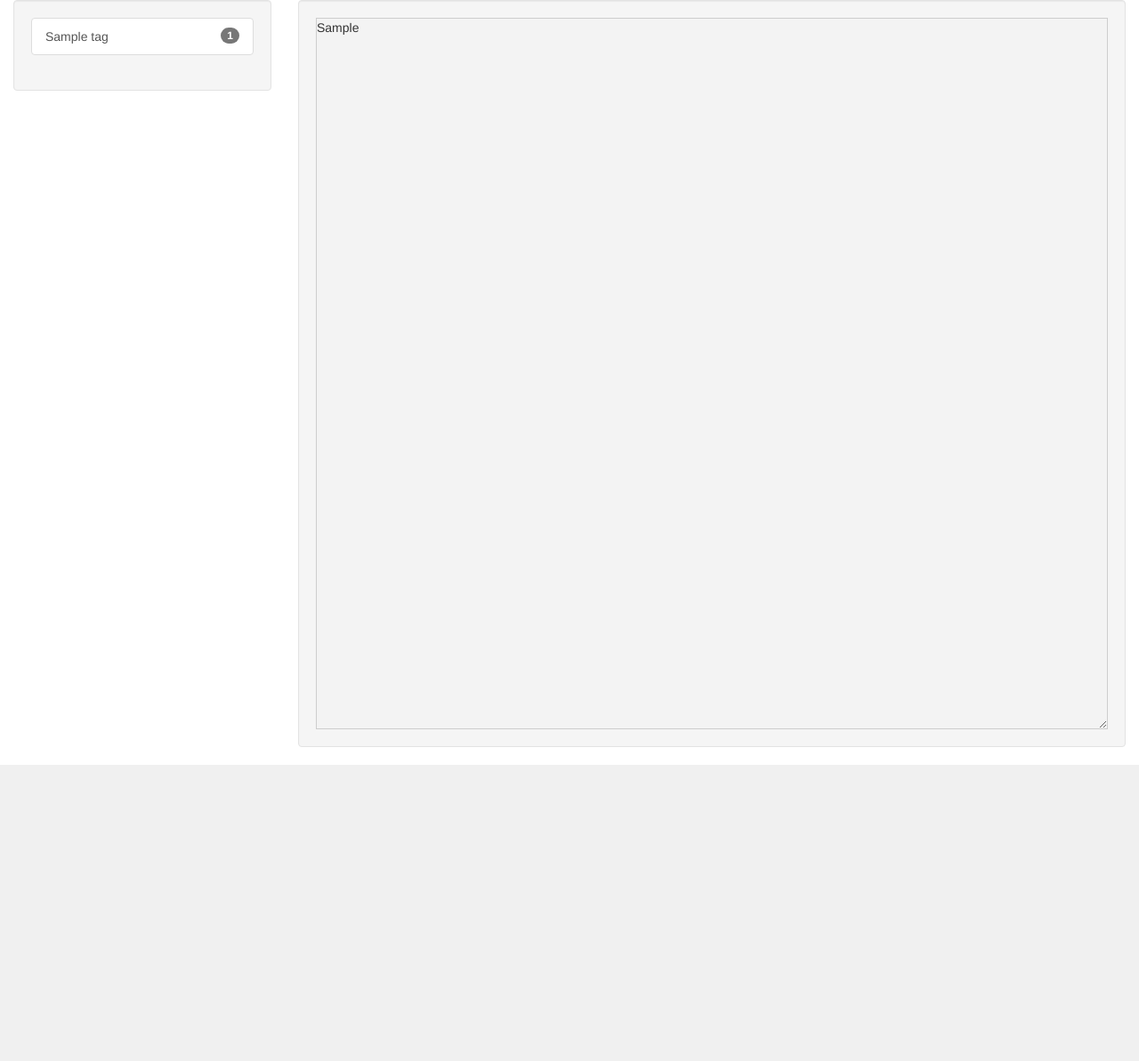
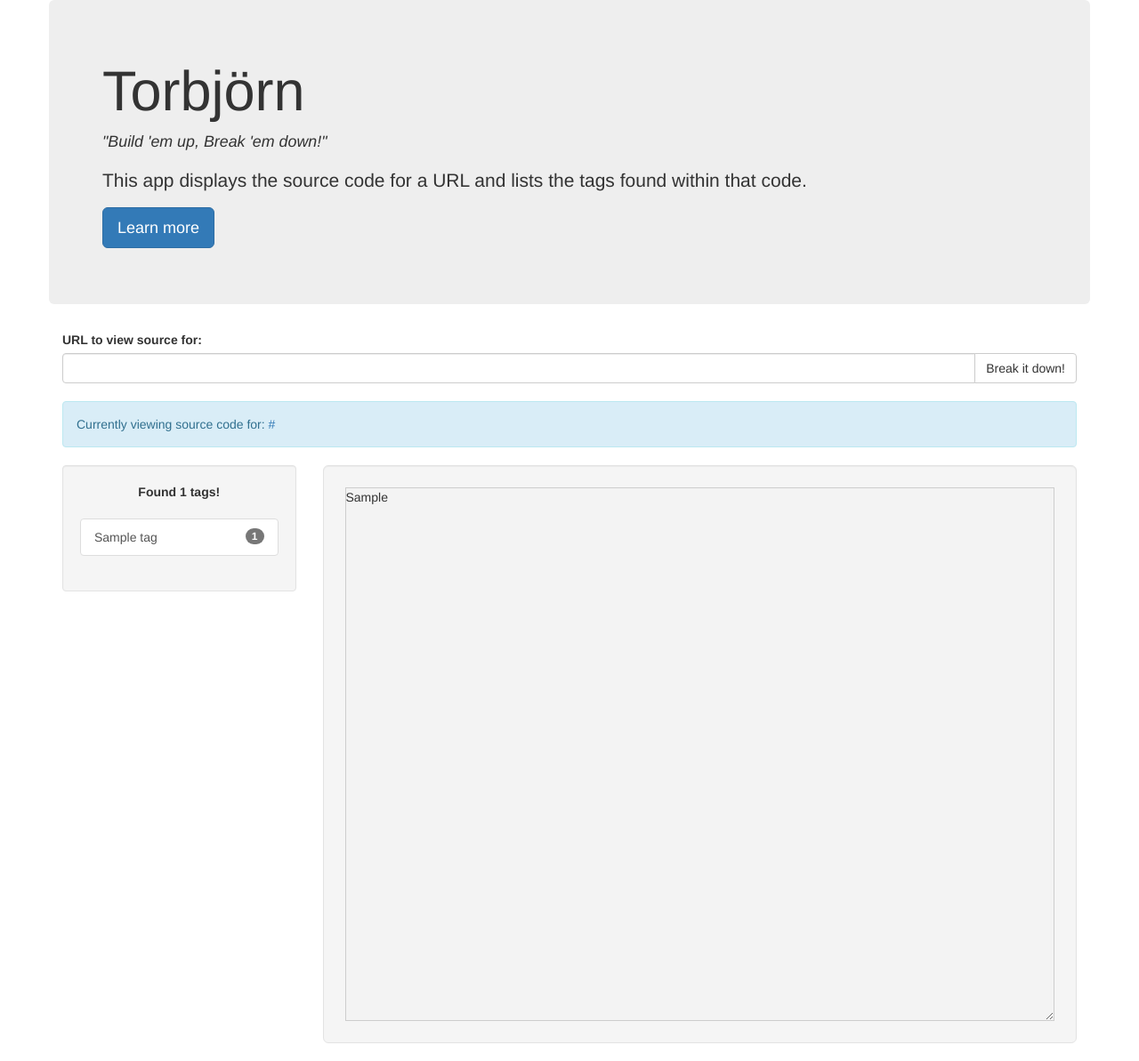
Before and after one commit to gribilly/Torbjorn, a Flask app: template app/templates/index.html in a window 1280 px wide. Shown: the whole page at 89% size. Before the commit the page ends 860 px from the top, so only its background shows below. Run offline with Flask 2, Linux system fonts and the light colour scheme; the template is opened without the code that fills it: most values are stand-ins (such as "Sample title", 1, 10 or a date in 2020); parts of the project's set-up code (start-up, migrations or seed data) failed here and were passed over; some libraries are stand-ins or nearby versions.

Commit message:
Tweaked styling of the rendered template so that things look prettier.

```diff
--- a/app/static/style/index.css
+++ b/app/static/style/index.css
@@ -20,9 +20,18 @@
     background-color: #b1d5e5;
 }
 
+/* custtom div for buffering some space between our rows. */
+.top-buffer {margin-top: 20px; }
+
+.scrollable-menu {
+    height: auto;
+    max-height: 550px;
+    overflow-x: hidden;
+}
+
 /* setting up our textarea */
 textarea{
-    height: 100%;
+    height: 600px;
     width:  100%;
     -webkit-box-sizing: border-box; /* Safari/Chrome, other WebKit */
     -moz-box-sizing: border-box;    /* Firefox, other Gecko */
--- a/app/templates/index.html
+++ b/app/templates/index.html
@@ -18,14 +18,43 @@
 
 <body>
 
-<div class="container-fluid">
+<div class="container">
+
+    <div class="row">
+        <div class="jumbotron">
+            <h1>Torbjörn<BR></h1>
+            <p><small><i>"Build 'em up, Break 'em down!"</i></small></p>
+            <p>This app displays the source code for a URL and lists the tags found within that code.</p>
+            <p><a class="btn btn-primary btn-lg" href="#" role="button">Learn more</a></p>
+        </div>
+    </div>
+
+
+    <div class="row">
+        <div class="col-sm-12 sidebar">
+            <label for="html-url">URL to view source for:</label>
+            <div class="input-group">
+                <input type="text" class="form-control" id="html-url">
+                <span class="input-group-btn">
+                    <button class="btn btn-default" type="button">Break it down!</button>
+                </span>
+            </div>
+        </div>
+    </div>
+
+    <div class="row top-buffer" >
+        <div class="col-sm-12 sidebar">
+            <div class="alert alert-info" role="alert">Currently viewing source code for: <a href="{{url_str}}" target="_blank">{{url_str}}</a></div>
+        </div>
+    </div>
 
     <div class="row">
         <div class="col-sm-3 sidebar">
-
             <div class="well">
+                <div style="text-align:center;font-weight:bold;margin-bottom:20px;">Found {{tag_tallies|length}} tags!</div>
                 <!-- If we found tags, then display a list of our tags and the tally for each of them. -->
                 {% if tag_tallies %}
+                <div class="scrollable-menu">
                 <div class="list-group">
                     {% for tag in tag_tallies %}
                     <!-- use our jquery.highlight plugin to highlight the text that we want to highlight in our textarea -->
@@ -35,6 +64,7 @@
                     </a>
                     {% endfor %}
                 </div>
+                </div>
                 {% else %}
                 <!-- Otherwise let's just show a message saying that no tags were found -->
 
@@ -43,8 +73,9 @@
             </div>
         </div>
 
-        <div class="col-md-9 content">
-            <div class="well">
+        <div class="col-sm-9 content">
+            <!-- Display our source code! -->
+            <div class="well well-lg">
                 <textarea disabled id="html-doc">{{ html_doc }}</textarea>
             </div>
         </div>
```
